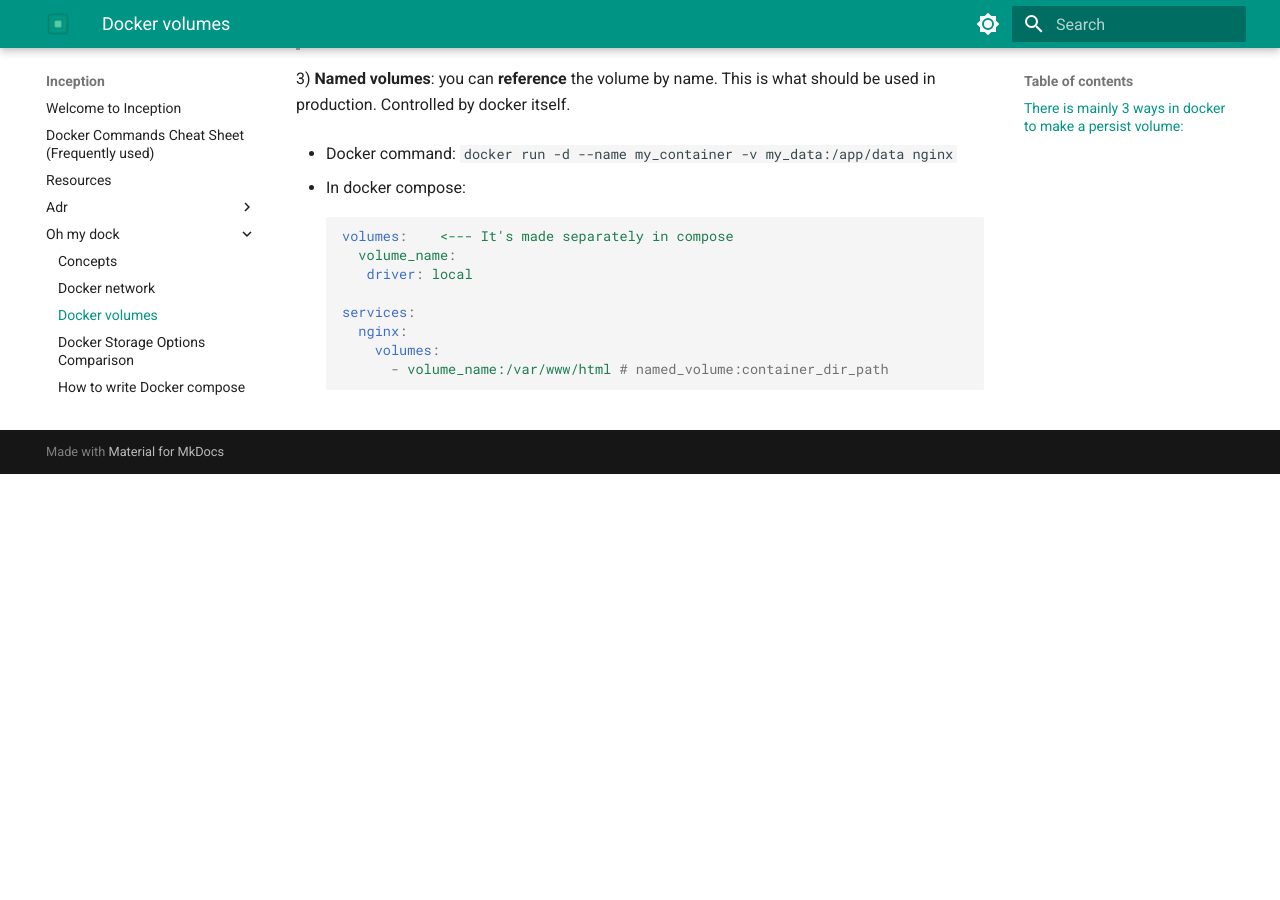
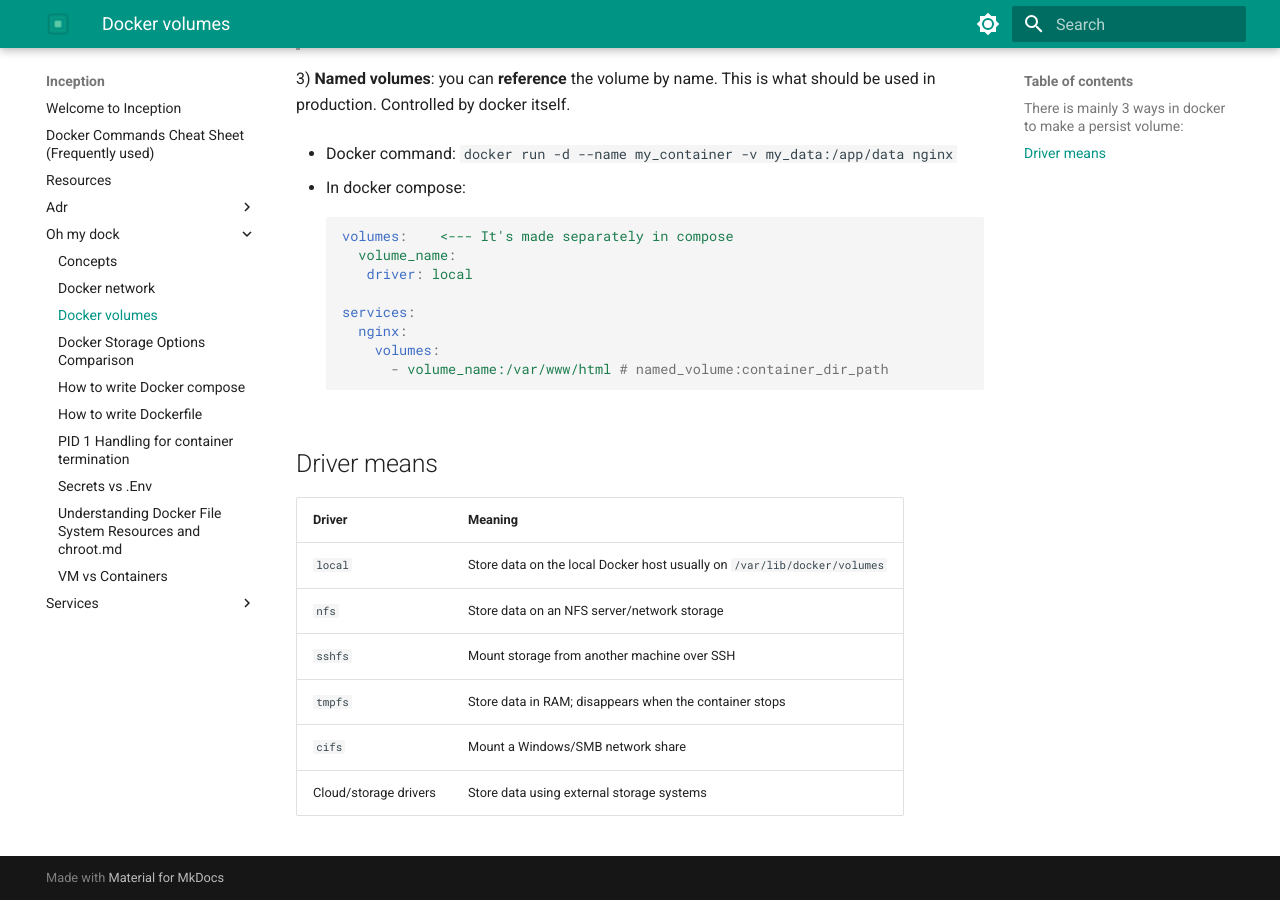
Before and after one commit to AhmadAL-Quraan/Inception, an MkDocs documentation site: the page built from docs/oh-my-dock/Docker volumes.md, in a window 1280 px wide and 900 px high, scrolled down 1118 px. Built offline with MkDocs 1.6.1 and Material for MkDocs 9.7.7, drawn with Linux system fonts in a browser that asks for light colours; before the commit the page ends 1592 px from its top, so only the background shows below that.

Commit message:
doc: volumes drivers

````diff
--- a/docs/oh-my-dock/Docker volumes.md
+++ b/docs/oh-my-dock/Docker volumes.md
@@ -43,3 +43,15 @@
     volumes:
       - volume_name:/var/www/html # named_volume:container_dir_path
 ```
+
+
+## Driver means
+
+| Driver                | Meaning                                                |
+| --------------------- | ------------------------------------------------------ |
+| `local`               | Store data on the local Docker host  usually on `/var/lib/docker/volumes`                   |
+| `nfs`                 | Store data on an NFS server/network storage            |
+| `sshfs`               | Mount storage from another machine over SSH            |
+| `tmpfs`               | Store data in RAM; disappears when the container stops |
+| `cifs`                | Mount a Windows/SMB network share                      |
+| Cloud/storage drivers | Store data using external storage systems              |
````
